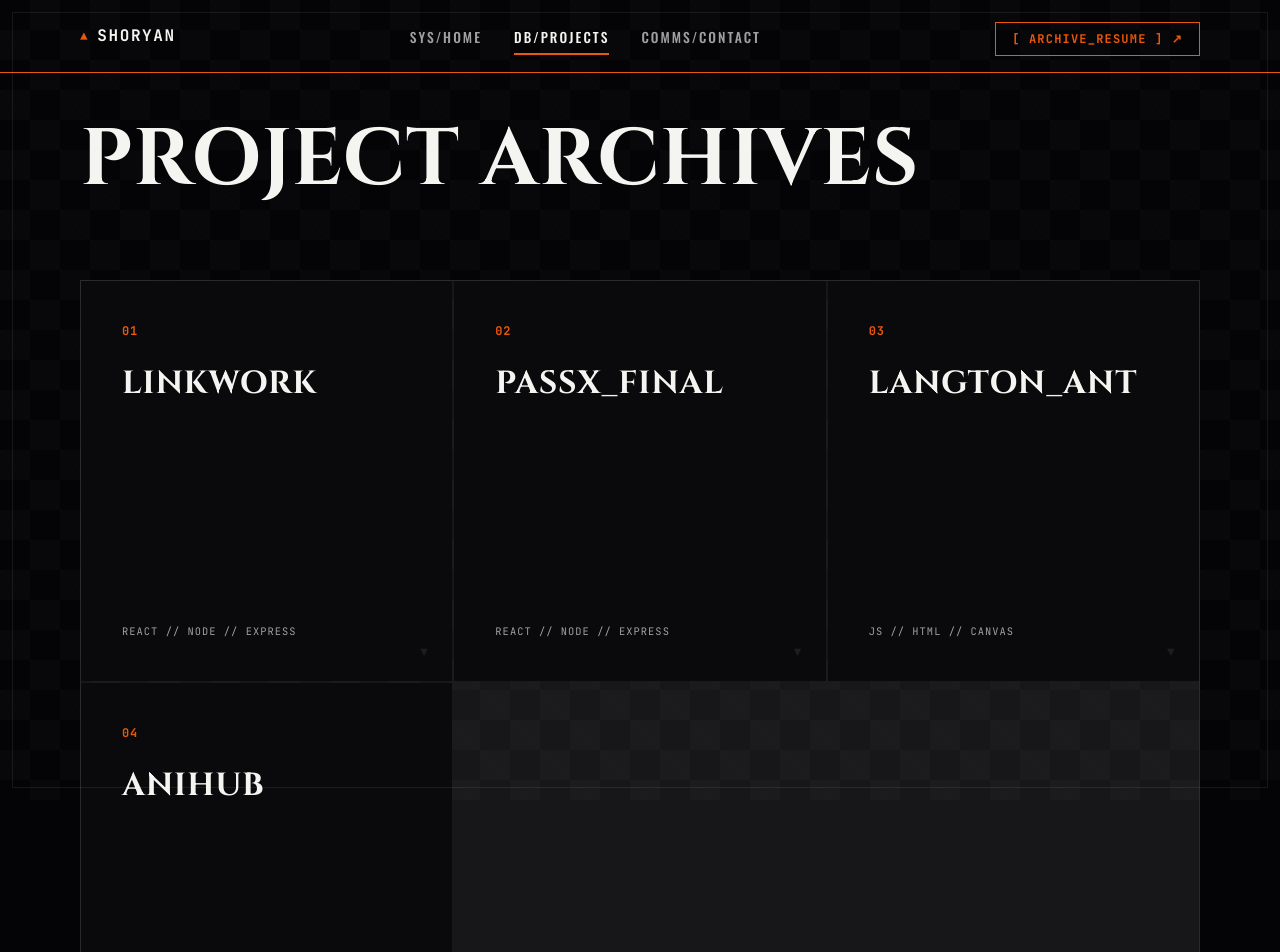
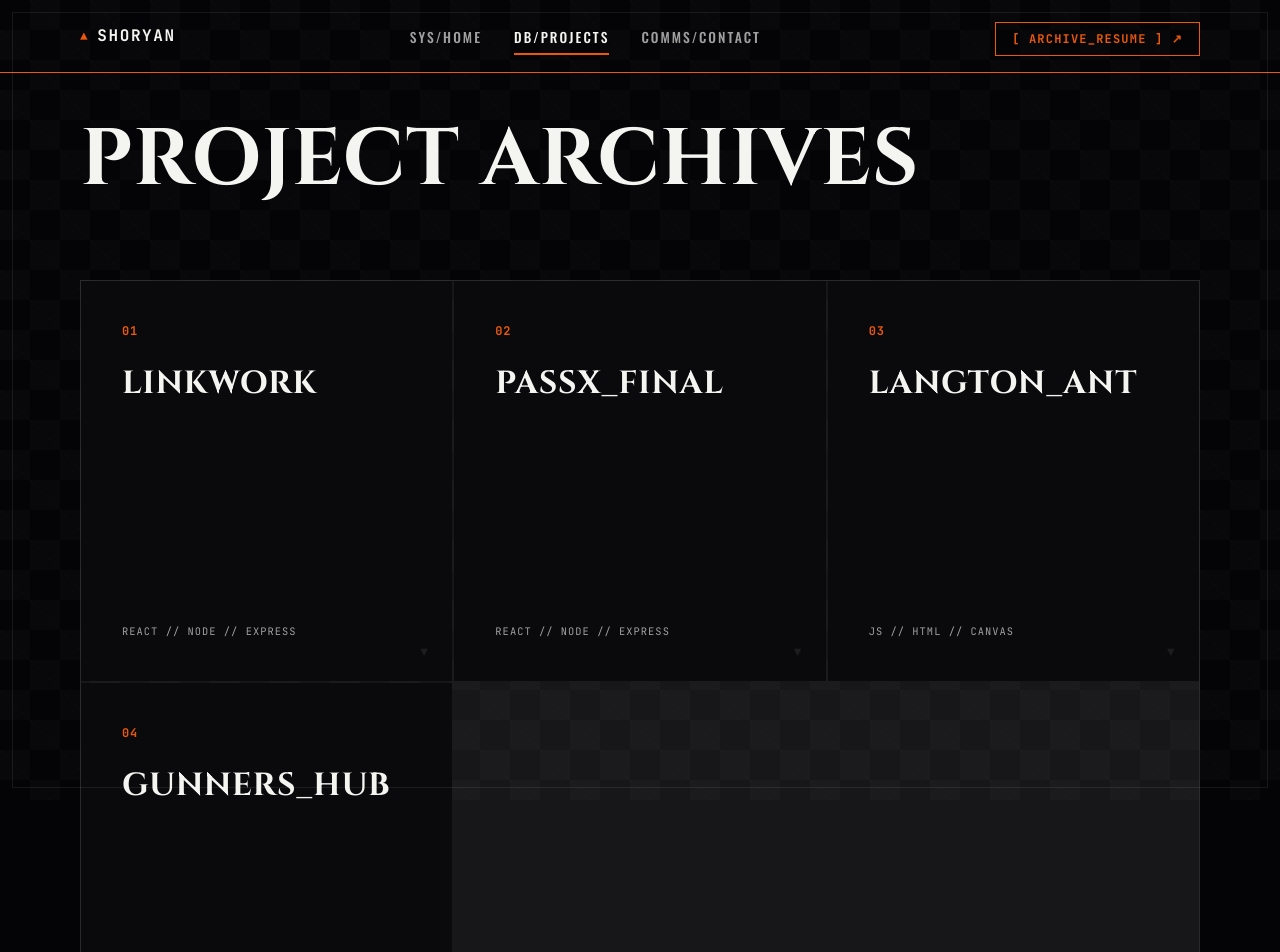
Before and after one commit to shoryan09/myPortfolio, a React (Vite) app: page /projects in a window 1280 px wide. Shown: the top 952 px of the page. Built offline with nearby package versions, Linux system fonts and the light colour scheme.

Commit message:
project updates

```diff
--- a/src/components/Navbar.jsx
+++ b/src/components/Navbar.jsx
@@ -57,7 +57,7 @@ export default function Navbar() {
 
         {/* HUD Action */}
         <div className="hud-nav__actions">
-          <a href="https://drive.google.com/file/d/19WjGsCSE_IAiiOVHX9H42WAXP0bRK0Dh/view" target="_blank" rel="noopener noreferrer" className="hud-btn">
+          <a href="https://drive.google.com/file/d/1u4Gp2XhzKgGR90vJxs-u0UDoznPuwotv/view" target="_blank" rel="noopener noreferrer" className="hud-btn">
             [ ARCHIVE_RESUME ] ↗
           </a>
         </div>
--- a/src/pages/Projects.jsx
+++ b/src/pages/Projects.jsx
@@ -28,11 +28,11 @@ const PROJECTS = [
   },
   {
     id: '04',
-    title: 'ANIHUB',
-    mission: 'Anime metadata ingestion engine. AniList API integration.',
-    tech: ['REACT', 'TAILWIND', 'AL_API'],
-    repo: 'https://github.com/shoryan09/AniHub',
-    live: 'https://github.com/shoryan09/AniHub',
+    title: 'GUNNERS_HUB',
+    mission: 'AI-powered Arsenal FC fan hub with live data, RSS news, and RAG-based Q&A.',
+    tech: ['REACT', 'NODE', 'GEMINI', 'PINECONE'],
+    repo: 'https://github.com/shoryan09/arsenalMM',
+    live: 'https://github.com/shoryan09/arsenalMM',
   },
 ];
 
```
